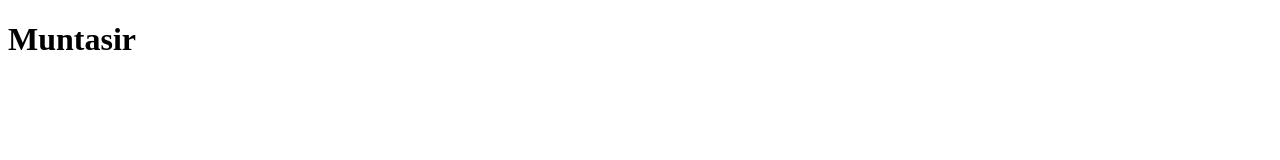
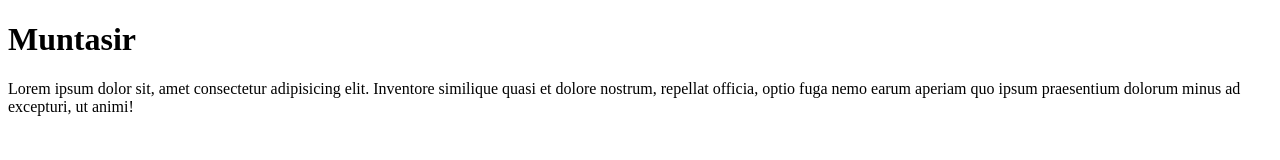
Before and after one commit to muntasiralmamun/first-projects, a plain HTML site: page index.html in a window 1280 px wide. Drawn offline with Linux system fonts and the light colour scheme.

Commit message:
Update index.html

```diff
--- a/index.html
+++ b/index.html
@@ -7,5 +7,6 @@
 </head>
 <body>
     <h1>Muntasir</h1>
+    <p>Lorem ipsum dolor sit, amet consectetur adipisicing elit. Inventore similique quasi et dolore nostrum, repellat officia, optio fuga nemo earum aperiam quo ipsum praesentium dolorum minus ad excepturi, ut animi!</p>
 </body>
 </html>
```
